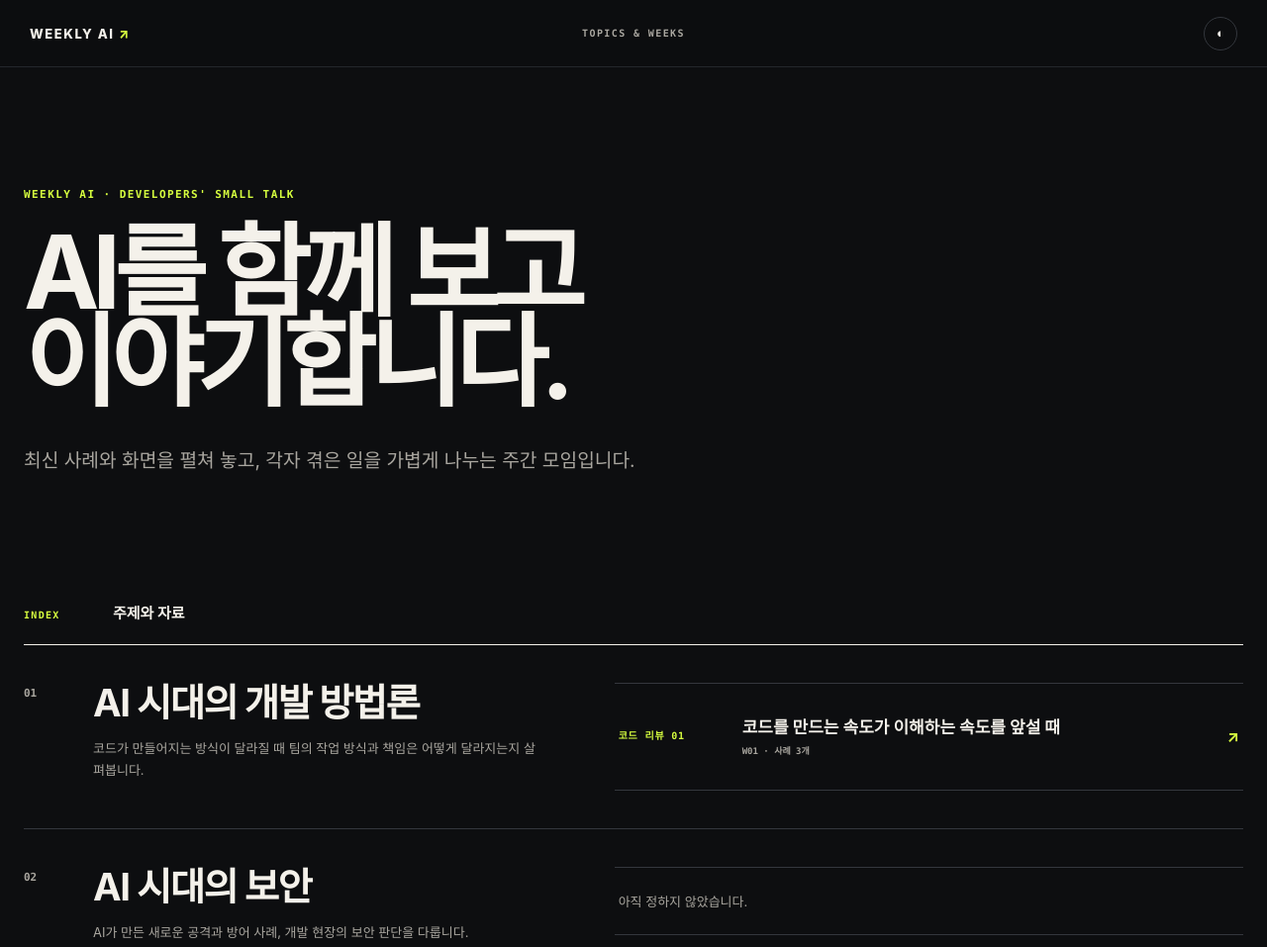
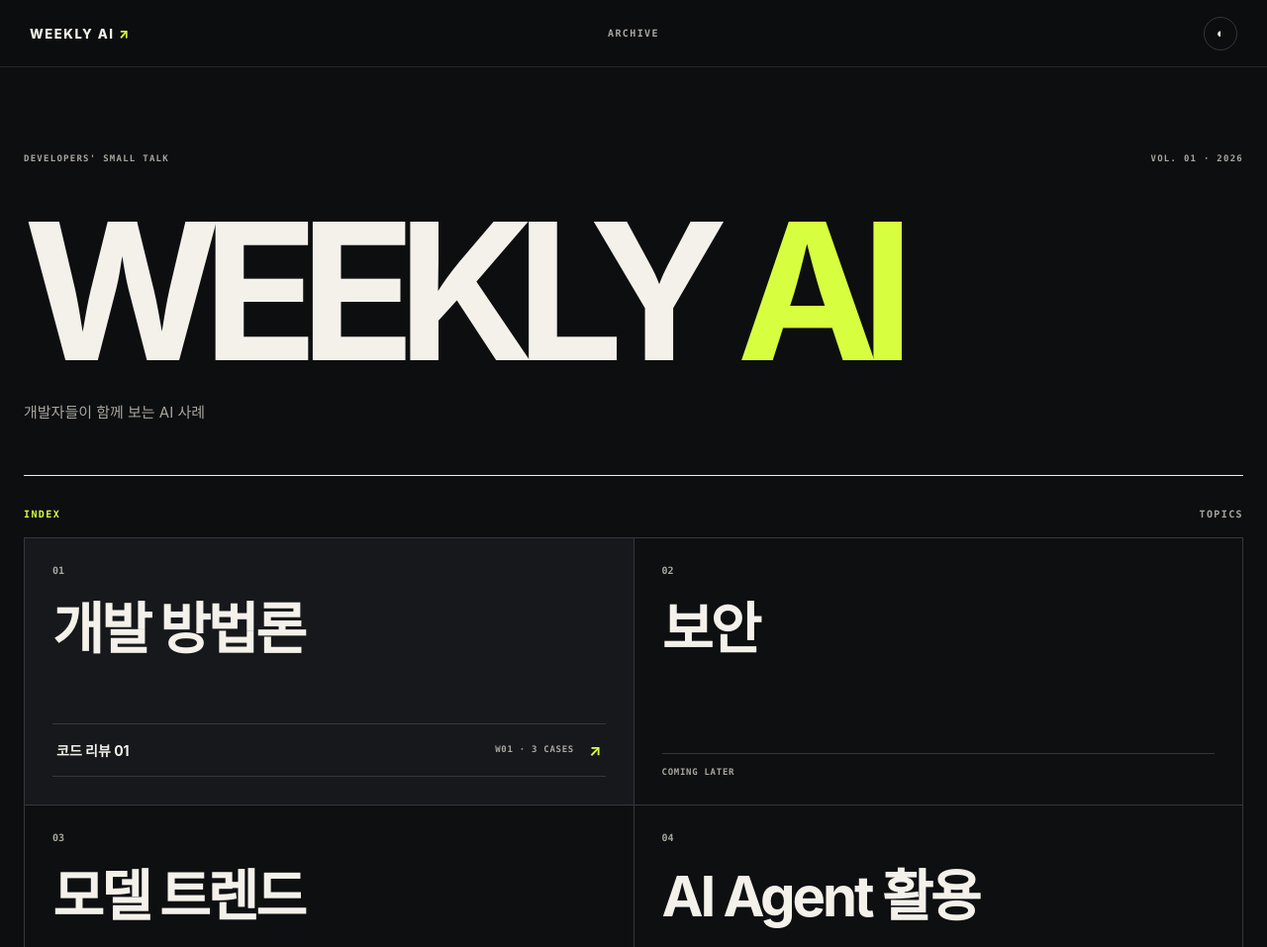
Before and after one commit to JuneHyung-Kim/weekly_ai_trend, a plain HTML site: page docs/index.html in a window 1280 px wide. Shown: the top 957 px of the page at 99% size. Drawn offline with Linux system fonts and the light colour scheme.

Commit message:
Redesign compact topic index

```diff
--- a/docs/data.js
+++ b/docs/data.js
@@ -5,6 +5,7 @@ window.MEETING_DATA = {
       id: "ai-development-methodology",
       number: "01",
       title: "AI 시대의 개발 방법론",
+      shortTitle: "개발 방법론",
       description: "코드가 만들어지는 방식이 달라질 때 팀의 작업 방식과 책임은 어떻게 달라지는지 살펴봅니다.",
       subtopics: [
         {
@@ -19,6 +20,7 @@ window.MEETING_DATA = {
       id: "ai-security",
       number: "02",
       title: "AI 시대의 보안",
+      shortTitle: "보안",
       description: "AI가 만든 새로운 공격과 방어 사례, 개발 현장의 보안 판단을 다룹니다.",
       subtopics: []
     },
@@ -26,6 +28,7 @@ window.MEETING_DATA = {
       id: "model-trends",
       number: "03",
       title: "AI 최신 모델 트렌드",
+      shortTitle: "모델 트렌드",
       description: "새 모델의 숫자 경쟁보다 실제로 달라진 능력과 사용 경험을 비교합니다.",
       subtopics: []
     },
@@ -33,6 +36,7 @@ window.MEETING_DATA = {
       id: "agent-adoption",
       number: "04",
       title: "최신 AI Agent 활용 동향",
+      shortTitle: "AI Agent 활용",
       description: "개인 도구부터 조직의 업무 흐름까지, 에이전트가 실제로 쓰이는 장면을 봅니다.",
       subtopics: []
     }
--- a/docs/home.js
+++ b/docs/home.js
@@ -12,36 +12,30 @@
       }))
     ).filter((item) => item.week);
 
-    if (!sessions.length) return '<p class="directory-empty">아직 정하지 않았습니다.</p>';
+    if (!sessions.length) return '<span class="catalog-empty">COMING LATER</span>';
 
     return sessions.map(({ subtopic, index, week }) => `
-      <a class="session-link" href="weeks/${escapeHtml(week.id)}/">
-        <span class="session-name">${escapeHtml(subtopic.title)} ${String(index).padStart(2, "0")}</span>
-        <strong>${escapeHtml(week.title).replace("\n", " ")}</strong>
-        <small>${escapeHtml(week.ordinal)} · 사례 ${week.cases.length}개</small>
+      <a class="catalog-link" href="weeks/${escapeHtml(week.id)}/">
+        <span>${escapeHtml(subtopic.title)} ${String(index).padStart(2, "0")}</span>
+        <small>${escapeHtml(week.ordinal)} · ${week.cases.length} CASES</small>
         <b aria-hidden="true">↗</b>
       </a>`).join("");
   };
 
   app.innerHTML = `
-    <section class="simple-hero archive-shell">
-      <p class="archive-kicker">WEEKLY AI · DEVELOPERS' SMALL TALK</p>
-      <h1>AI를 함께 보고<br>이야기합니다.</h1>
-      <p>최신 사례와 화면을 펼쳐 놓고, 각자 겪은 일을 가볍게 나누는 주간 모임입니다.</p>
+    <section class="masthead archive-shell">
+      <div class="masthead-meta"><span>DEVELOPERS' SMALL TALK</span><span>VOL. 01 · 2026</span></div>
+      <h1>WEEKLY <em>AI</em></h1>
+      <p>개발자들이 함께 보는 AI 사례</p>
     </section>
-    <section class="directory archive-shell" aria-labelledby="directory-heading">
-      <div class="directory-heading">
-        <span>INDEX</span>
-        <h2 id="directory-heading">주제와 자료</h2>
-      </div>
-      <div class="directory-list">
+    <section class="catalog archive-shell" aria-labelledby="catalog-heading">
+      <div class="catalog-heading"><span>INDEX</span><h2 id="catalog-heading">TOPICS</h2></div>
+      <div class="catalog-grid">
         ${data.topics.map((topic) => `
-          <article class="directory-topic">
-            <div class="directory-topic-title">
-              <span>${escapeHtml(topic.number)}</span>
-              <div><h3>${escapeHtml(topic.title)}</h3><p>${escapeHtml(topic.description)}</p></div>
-            </div>
-            <div class="session-list">${renderSessions(topic)}</div>
+          <article class="catalog-card ${topic.subtopics.length ? "has-content" : ""}">
+            <span class="catalog-number">${escapeHtml(topic.number)}</span>
+            <h3>${escapeHtml(topic.shortTitle || topic.title)}</h3>
+            <div class="catalog-sessions">${renderSessions(topic)}</div>
           </article>`).join("")}
       </div>
     </section>`;
--- a/docs/index.html
+++ b/docs/index.html
@@ -11,13 +11,13 @@
   <body class="archive-page">
     <header class="topbar archive-topbar">
       <a class="brand" href="./" aria-label="Weekly AI 홈">WEEKLY AI <span>↗</span></a>
-      <p class="topbar-note">TOPICS &amp; WEEKS</p>
+      <p class="topbar-note">ARCHIVE</p>
       <button id="theme-toggle" class="icon-button" type="button" aria-label="색상 모드 전환">◐</button>
     </header>
     <main id="home-app"></main>
     <footer>
-      <p>자료는 결론보다 대화가 시작될 만한 장면을 모읍니다.</p>
-      <p>WEEKLY AI · DEVELOPERS' SMALL TALK</p>
+      <p>개발자들의 주간 AI 모임</p>
+      <p>SEOUL · 2026</p>
     </footer>
     <script src="data.js"></script>
     <script src="home.js"></script>
--- a/docs/styles.css
+++ b/docs/styles.css
@@ -228,6 +228,29 @@ footer p { margin: 0; }
 .session-link b { grid-column: 3; grid-row: 1 / -1; color: var(--lime); }
 .directory-empty { margin: 0; padding: 24px 4px; border-bottom: 1px solid var(--line); color: var(--muted); font-size: 13px; }
 
+/* Compact editorial home */
+.masthead { padding: clamp(80px, 11vh, 130px) 0 54px; border-bottom: 1px solid var(--text); }
+.masthead-meta { display: flex; justify-content: space-between; color: var(--muted); font: 700 9px/1 ui-monospace, SFMono-Regular, Menlo, monospace; letter-spacing: .14em; }
+.masthead h1 { margin: clamp(50px, 8vh, 90px) 0 0; font-size: clamp(82px, 15vw, 230px); line-height: .68; letter-spacing: -.095em; white-space: nowrap; }
+.masthead h1 em { color: var(--lime); font-style: normal; }
+.masthead > p { margin: 45px 0 0; color: var(--muted); font-size: 15px; }
+.catalog { padding: 34px 0 130px; }
+.catalog-heading { display: flex; align-items: baseline; justify-content: space-between; margin-bottom: 18px; }
+.catalog-heading span { color: var(--lime); font: 800 10px/1 ui-monospace, SFMono-Regular, Menlo, monospace; letter-spacing: .14em; }
+.catalog-heading h2 { margin: 0; color: var(--muted); font: 700 10px/1 ui-monospace, SFMono-Regular, Menlo, monospace; letter-spacing: .14em; }
+.catalog-grid { display: grid; grid-template-columns: 1fr 1fr; border-top: 1px solid var(--line); border-left: 1px solid var(--line); }
+.catalog-card { min-height: 270px; padding: 28px; display: flex; flex-direction: column; border-right: 1px solid var(--line); border-bottom: 1px solid var(--line); background: color-mix(in srgb, var(--bg) 92%, var(--surface)); }
+.catalog-card.has-content { background: var(--surface); }
+.catalog-number { color: var(--muted); font: 700 10px/1 ui-monospace, SFMono-Regular, Menlo, monospace; }
+.catalog-card h3 { margin: 28px 0 0; font-size: clamp(35px, 4.4vw, 66px); line-height: .94; letter-spacing: -.055em; }
+.catalog-sessions { margin-top: auto; padding-top: 42px; }
+.catalog-link { min-height: 54px; padding: 0 4px; display: grid; grid-template-columns: 1fr auto auto; align-items: center; gap: 15px; border-top: 1px solid var(--line); border-bottom: 1px solid var(--line); text-decoration: none; }
+.catalog-link span { font-size: 14px; font-weight: 750; }
+.catalog-link small, .catalog-empty { color: var(--muted); font: 700 9px/1 ui-monospace, SFMono-Regular, Menlo, monospace; letter-spacing: .08em; }
+.catalog-link b { color: var(--lime); }
+.catalog-link:hover span { color: var(--lime); }
+.catalog-empty { display: block; padding-top: 14px; border-top: 1px solid var(--line); }
+
 /* Subtopic page */
 .breadcrumb { display: flex; gap: 10px; margin-bottom: 90px; color: var(--muted); font-size: 12px; }
 .breadcrumb a { text-decoration: none; }
@@ -273,6 +296,7 @@ a.week-card:hover { transform: translateY(-4px); border-color: color-mix(in srgb
   .subtopic-list { grid-column: 2; }
   .week-grid { grid-template-columns: 1fr; }
   .directory-topic { grid-template-columns: 1fr; gap: 28px; }
+  .masthead h1 { font-size: 14.5vw; }
 }
 
 @media (max-width: 560px) {
@@ -318,6 +342,14 @@ a.week-card:hover { transform: translateY(-4px); border-color: color-mix(in srgb
   .directory-topic-title h3 { font-size: 29px; }
   .session-link { grid-template-columns: 88px 1fr auto; column-gap: 12px; }
   .session-link strong { font-size: 15px; }
+  .masthead { padding: 75px 0 42px; }
+  .masthead-meta span:first-child { display: none; }
+  .masthead-meta { justify-content: flex-end; }
+  .masthead h1 { margin-top: 65px; font-size: 20vw; white-space: normal; line-height: .78; }
+  .masthead > p { margin-top: 32px; }
+  .catalog-grid { grid-template-columns: 1fr; }
+  .catalog-card { min-height: 220px; padding: 24px; }
+  .catalog-card h3 { font-size: 42px; }
 }
 
 @media (prefers-reduced-motion: reduce) {
```
